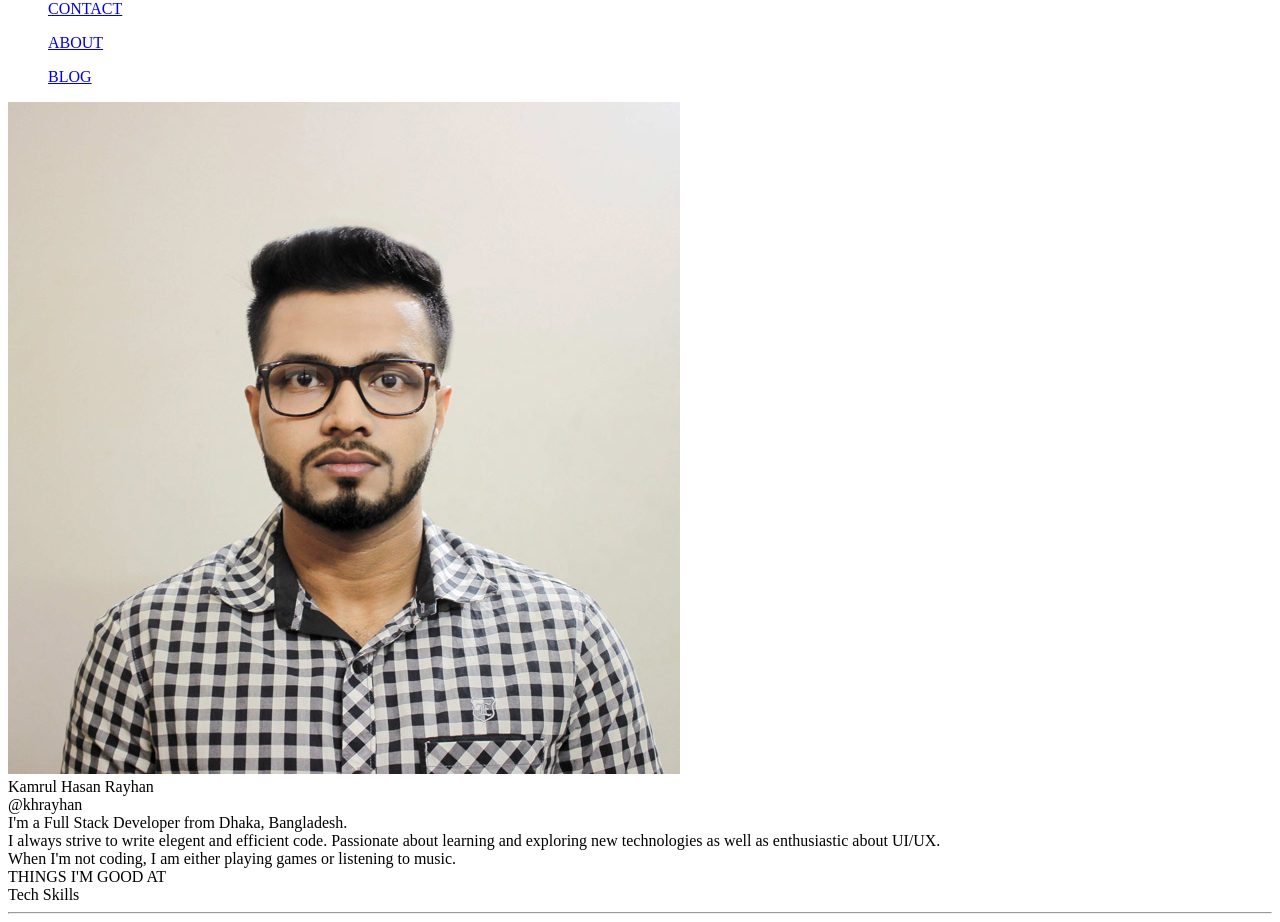
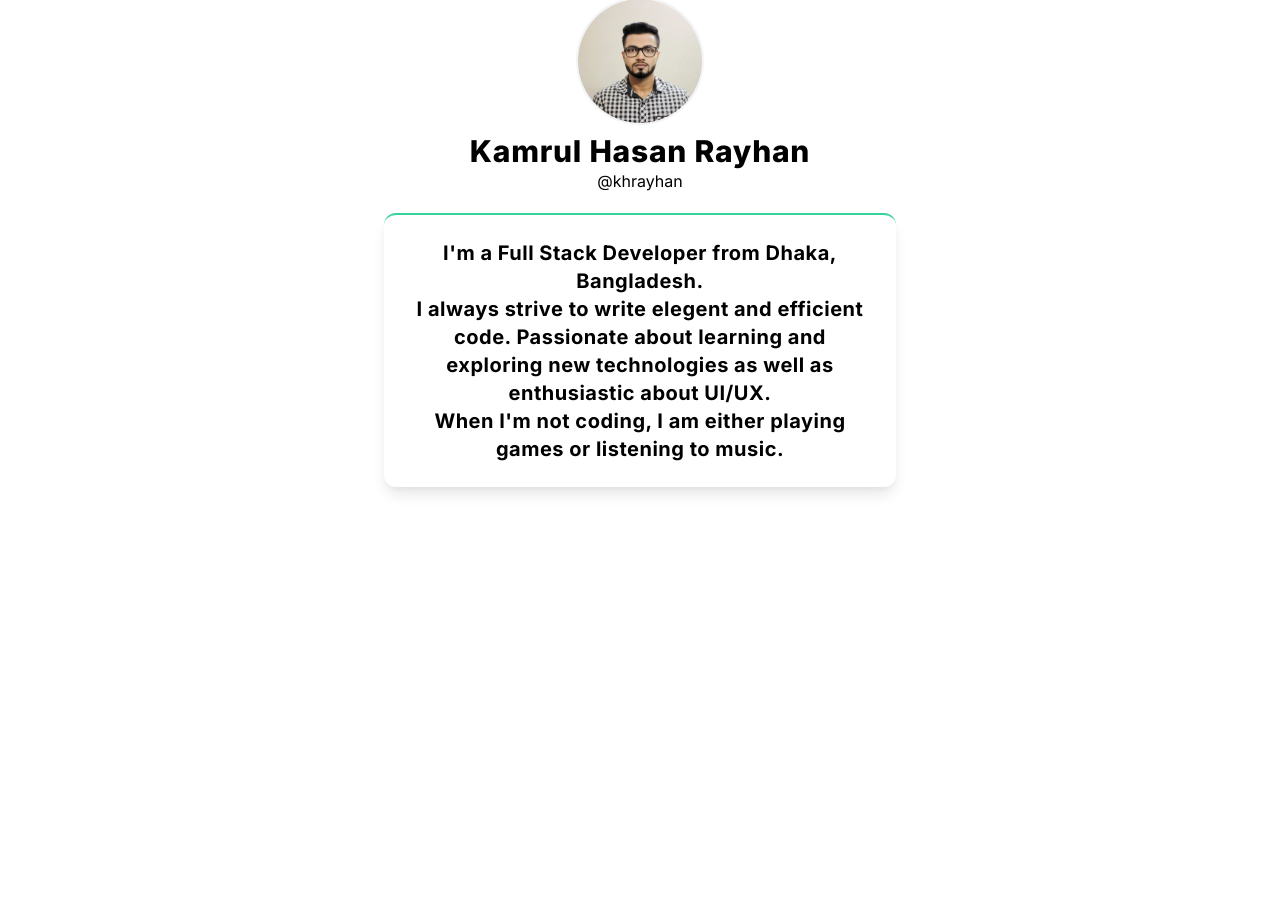
Before and after one commit to K-H-Rayhan/Portfolio, a Next.js app: page /about in a window 1280 px wide. Shown: the part 158-1080 px from the top of the page. After the commit the page ends 800 px from the top, so only its background shows below. Built offline with nearby package versions, Linux system fonts and the light colour scheme.

Commit message:
commit on 'main'

```diff
--- a/pages/_app.js
+++ b/pages/_app.js
@@ -1,4 +1,4 @@
-import 'tailwindcss/tailwind.css'
+import '../public/style.css'
 
 function MyApp({ Component, pageProps }) {
   return <Component {...pageProps} />
--- a/pages/about.js
+++ b/pages/about.js
@@ -22,7 +22,7 @@ function about() {
                 <div>
             <div className=" font-light tracking-widest text-center mb-2 ">THINGS I'M GOOD AT</div>
             <div className="md:text-6xl text-4xl font-extrabold flex-wrap text-green-400 mx-5 md:row-start-2">
-                    Tech Skills<hr className="mt-3 w-16 h-2 bg-green-400 rounded-full" />
+                    Skills<hr className="mt-3 w-16 h-2 bg-green-400 rounded-full" />
                 </div>
 
                 </div>
--- /dev/null
+++ b/public/style.css
@@ -0,0 +1,7 @@
+@import url('https://fonts.googleapis.com/css2?family=Inter:wght@100;200;300;400;500;600;700;800;900&display=swap');
+
+@tailwind base;
+
+@tailwind components;
+
+@tailwind utilities;
```
